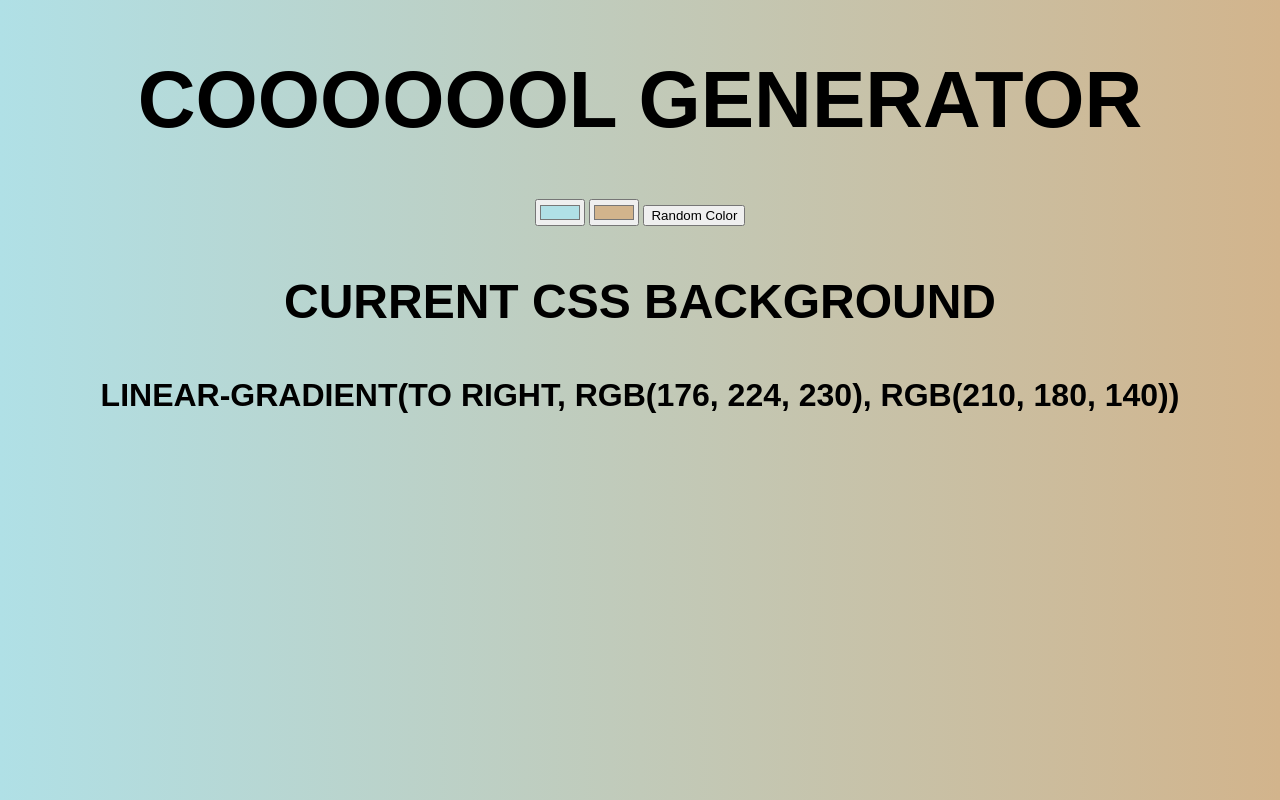
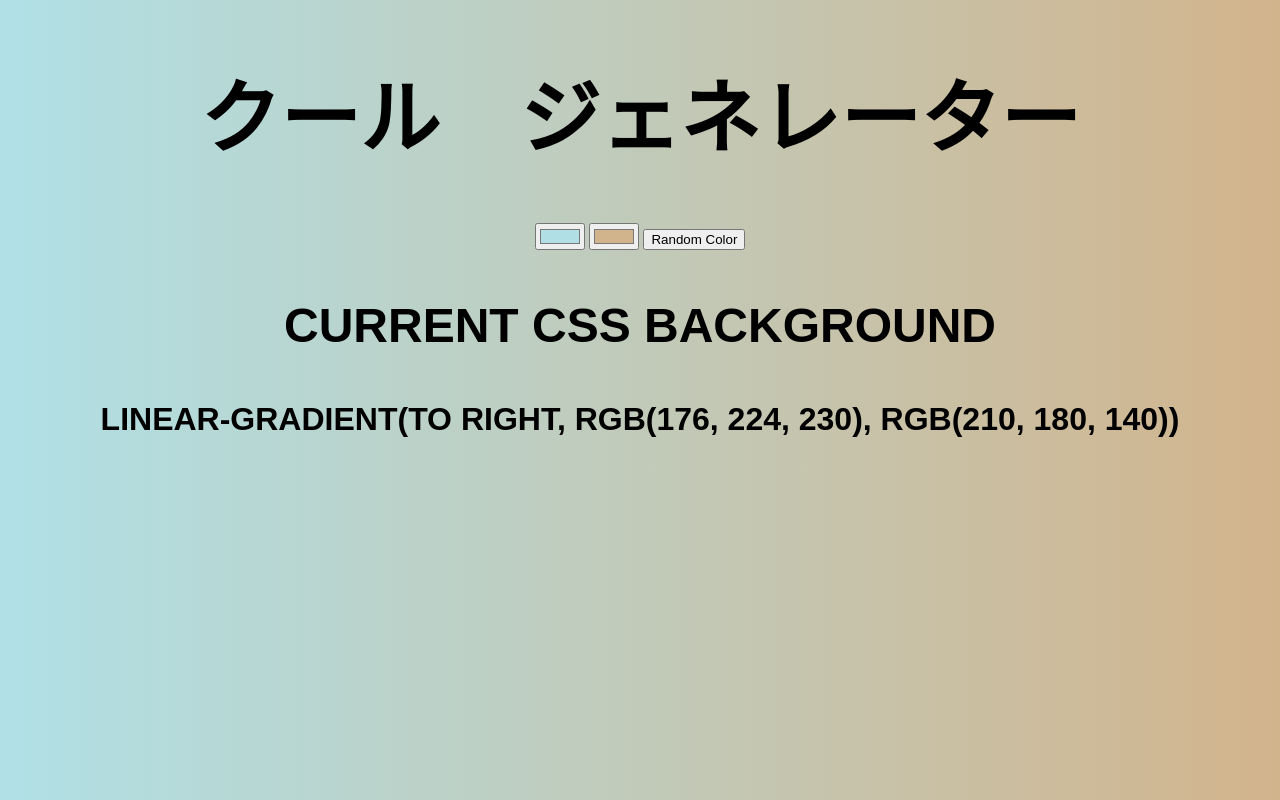
Before and after one commit to RobertoHongo/bg-generator, a plain HTML site: page index.html in a window 1280 px wide. Drawn offline with Linux system fonts and the light colour scheme.

Commit message:
Change title

```diff
--- a/index.html
+++ b/index.html
@@ -7,7 +7,7 @@
   <link rel="stylesheet" href="style.css">
 </head>
 <body>
-  <h1>Cooooool generator</h1>
+  <h1>クール　ジェネレーター</h1>
   <input type="color" name="color1" id="color1">
   <input type="color" name="color2" id="color2">
   <button id = "random">Random Color</button>
```
